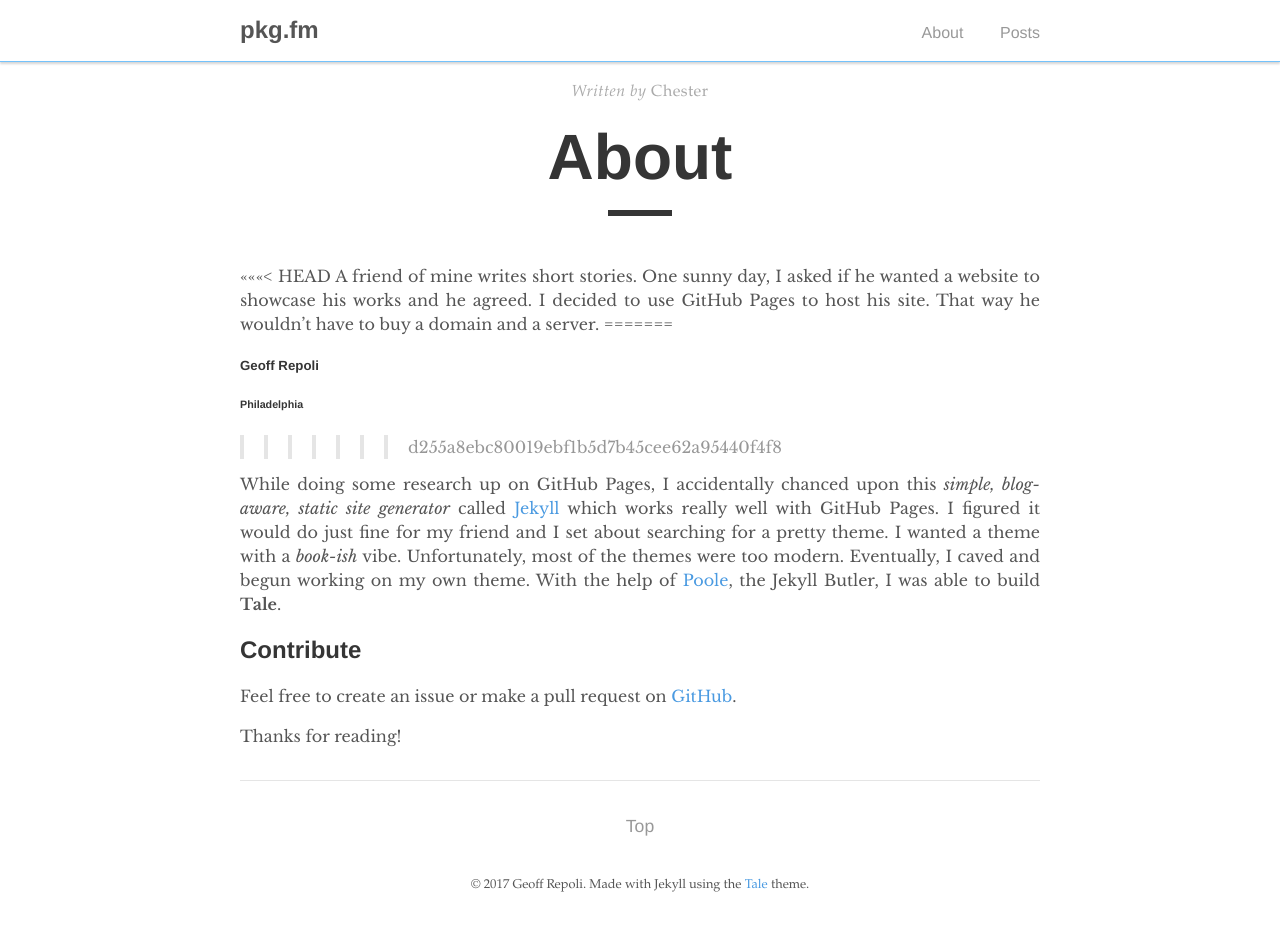
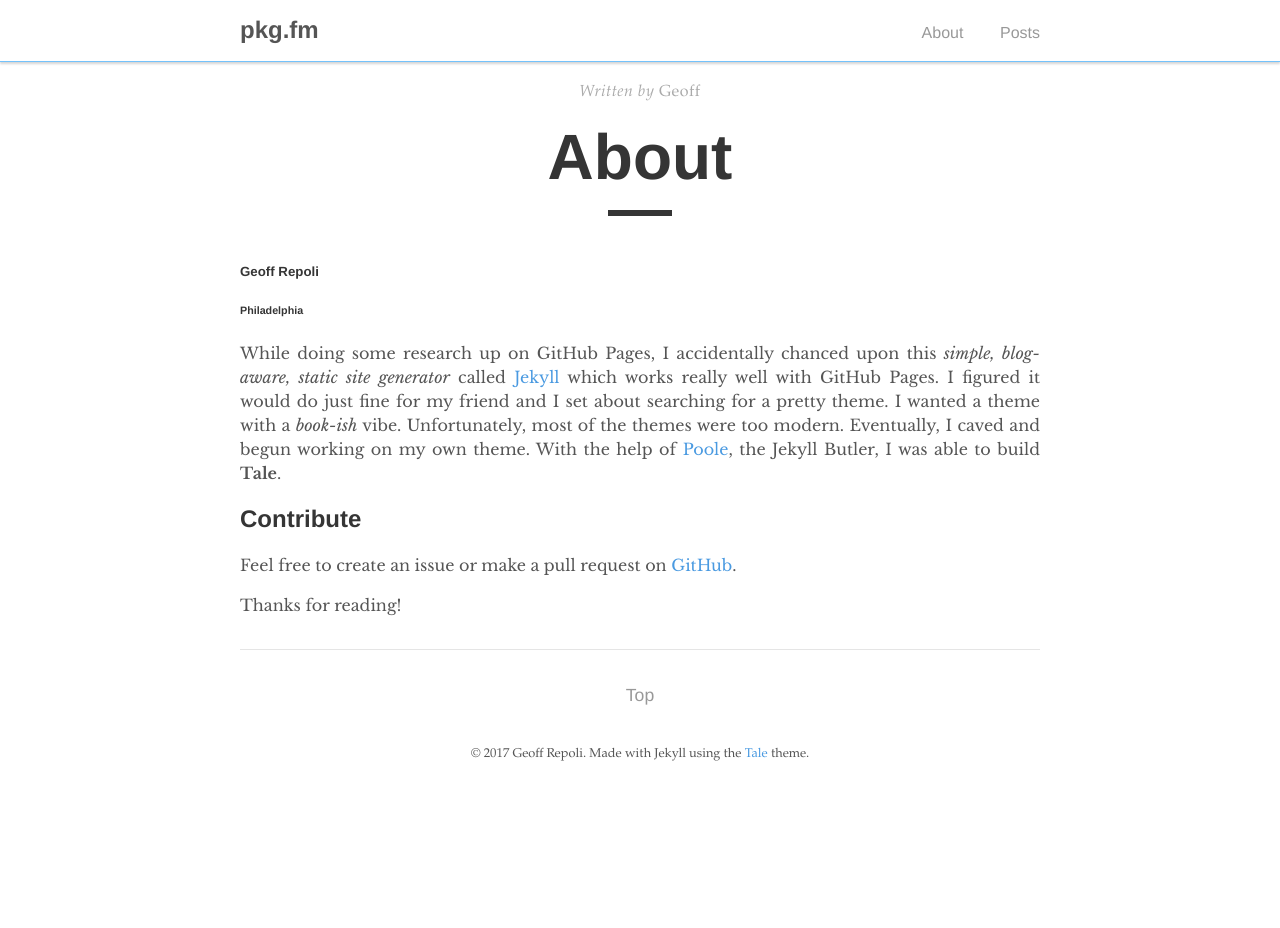
Before and after one commit to geoffrepoli/pkg.fm, a Jekyll site: the page built from about.md, in a window 1280 px wide and 928 px high. Built offline with Jekyll 4.4.1, drawn with Linux system fonts in a browser that asks for light colours.

Commit message:
EDIT about.md

```diff
--- a/about.md
+++ b/about.md
@@ -1,16 +1,12 @@
 ---
 layout: post
 title: "About"
-author: "Chester"
+author: "Geoff"
 permalink: /about/
 ---
 
-<<<<<<< HEAD
-A friend of mine writes short stories. One sunny day, I asked if he wanted a website to showcase his works and he agreed. I decided to use GitHub Pages to host his site. That way he wouldn't have to buy a domain and a server.
-=======
 ##### {{ site.author.name }}
 ###### {{ site.author.location }}
->>>>>>> d255a8ebc80019ebf1b5d7b45cee62a95440f4f8
 
 While doing some research up on GitHub Pages, I accidentally chanced upon this _simple, blog-aware, static site generator_ called [Jekyll](https://jekyllrb.com/) which works really well with GitHub Pages. I figured it would do just fine for my friend and I set about searching for a pretty theme. I wanted a theme with a _book-ish_ vibe. Unfortunately, most of the themes were too modern. Eventually, I caved and begun working on my own theme. With the help of [Poole](https://github.com/poole/poole), the Jekyll Butler, I was able to build **Tale**.
 
```
